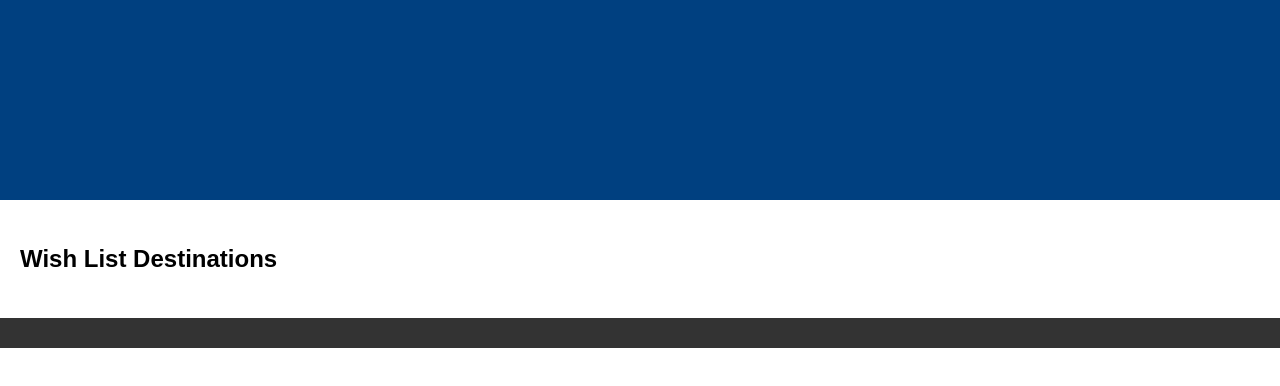
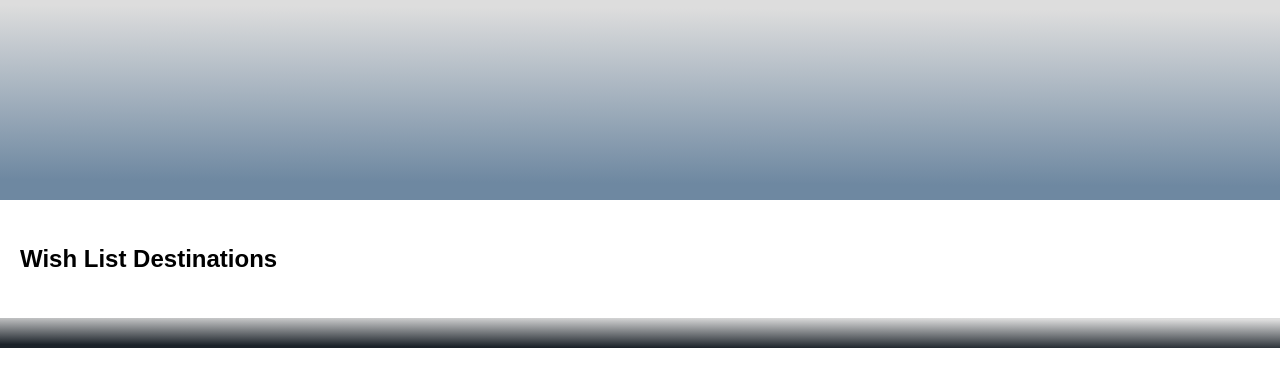
Before and after one commit to JGibbs-Coding/Travel_Bucket_List, a plain HTML site: page index.html in a window 1280 px wide. Drawn offline with Linux system fonts and the light colour scheme.

Commit message:
update background colours

```diff
--- a/index.html
+++ b/index.html
@@ -13,7 +13,11 @@
       }
 
       header {
-        background: #004080;
+        background: linear-gradient(
+          180.3deg,
+          rgb(221, 221, 221) 5.5%,
+          rgb(110, 136, 161) 90.2%
+        );
         height: 200px;
         position: relative;
       }
@@ -23,7 +27,11 @@
       }
 
       footer {
-        background: #333;
+        background: linear-gradient(
+          180.3deg,
+          rgb(221, 221, 221) 5.5%,
+          rgb(27, 34, 41) 90.2%
+        );
         color: white;
         text-align: center;
         padding: 15px;
```
